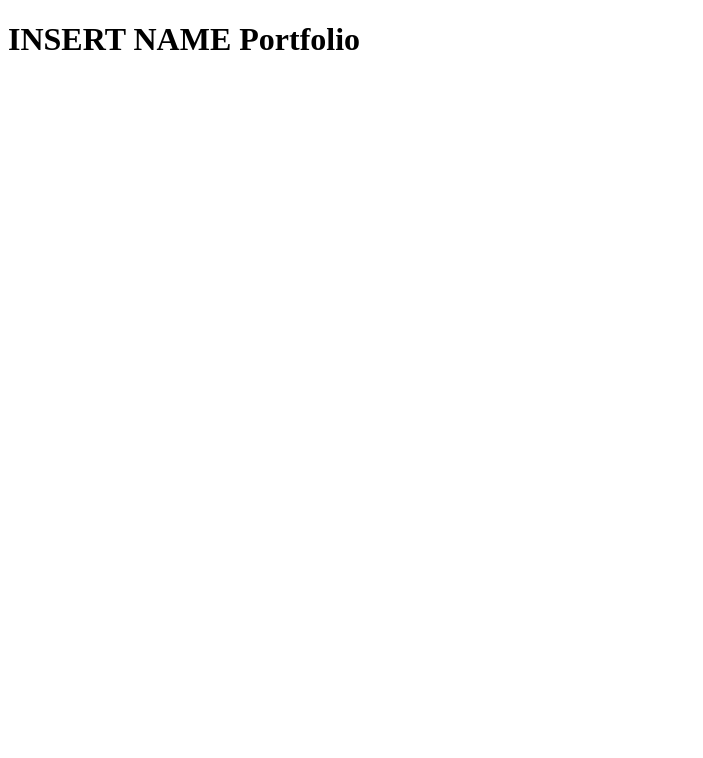
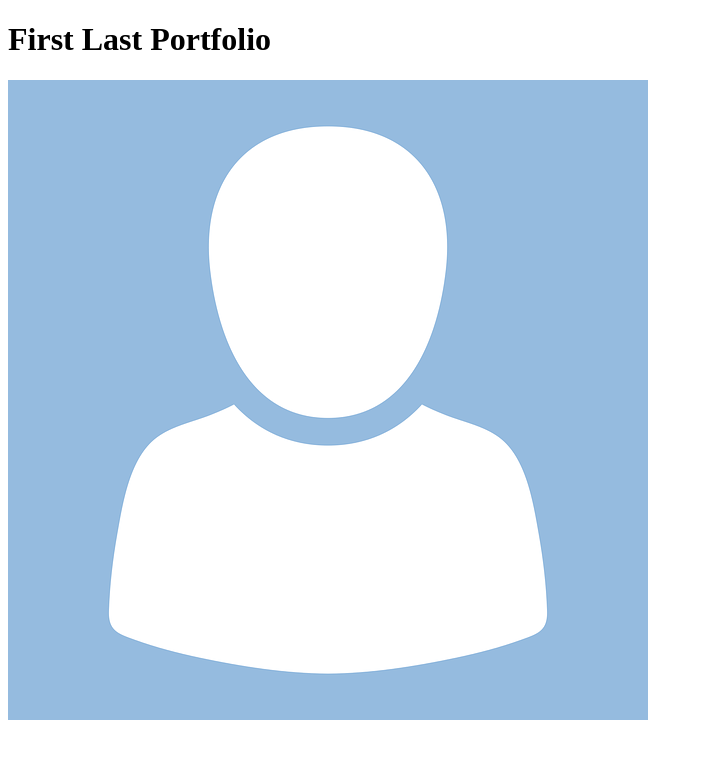
Before and after one commit to thakichow/starter-portfolio, a plain HTML site: page index.html in a window 1280 px wide. Shown: the whole page, without its empty margins (0-703 px from the left). Drawn offline with Linux system fonts and the light colour scheme.

Commit message:
Add images folder and placeholder image

```diff
--- a/index.html
+++ b/index.html
@@ -2,13 +2,14 @@
 <html lang="en">
 <head>
   <meta charset="UTF-8">
-  <title>INSERT NAME Portfolio</title>
+  <title>First Last Portfolio</title>
   <!--CSS dependencies-->
   <link rel="stylesheet" type="text/css" href="styles/main.css">
   <!--JS depenendencies-->
   <script type="text/javascript" src="scripts/application.js"></script>
 </head>
 <body>
-  <h1>INSERT NAME Portfolio</h1>
+  <h1>First Last Portfolio</h1>
+  <img src="images/avatar.png" alt="placeholder image">
 </body>
 </html>
```
Also changed, not shown: images/avatar.png (added).
